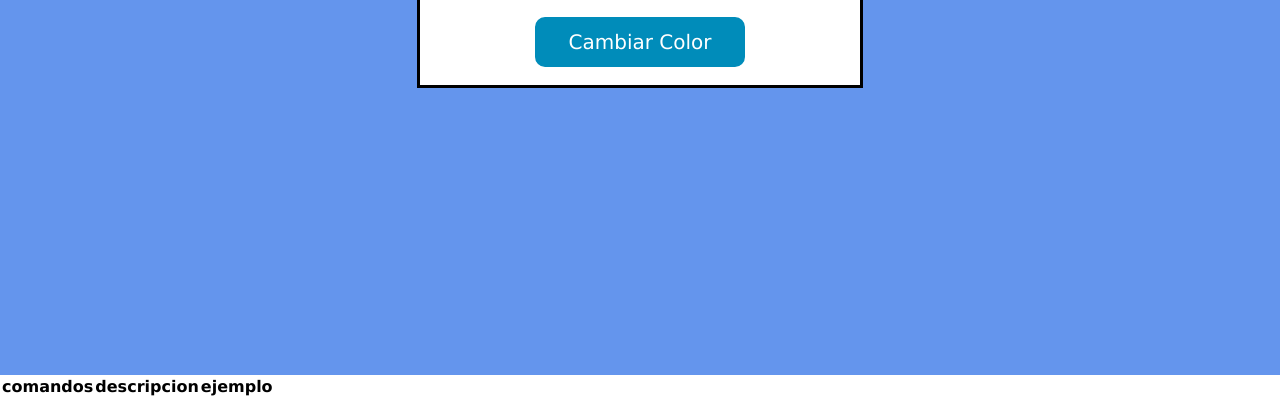
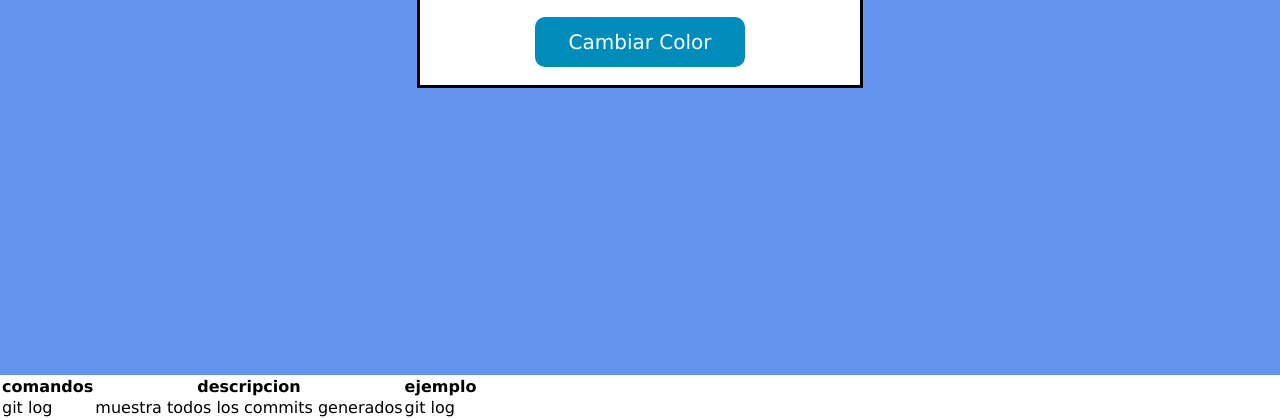
Before and after one commit to institutoi3-project/randomColor, a plain HTML site: page index.html in a window 1280 px wide. Shown: the part 425-844 px from the top of the page. Drawn offline with Linux system fonts and the light colour scheme.

Commit message:
se agrega comando git log a tabla de comandos

```diff
--- a/index.html
+++ b/index.html
@@ -1,11 +1,13 @@
 <!DOCTYPE html>
 <html lang="en">
+
 <head>
   <meta charset="UTF-8" />
   <meta name="viewport" content="width=device-width, initial-scale=1.0" />
   <title>version 1</title>
   <link rel="stylesheet" href="./style.css">
 </head>
+
 <body>
   <main class="centrar-flex">
     <div id="contenedor">
@@ -24,10 +26,15 @@
         </tr>
       </thead>
       <tbody>
-          <tr></tr>
+        <tr>
+          <td>git log</td>
+          <td>muestra todos los commits generados</td>
+          <td><code>git log</code></td>
+        </tr>
       </tbody>
     </table>
   </div>
   <script src="app.js"></script>
 </body>
+
 </html>
```
Lines whose indentation alone changed are shown as unchanged.
